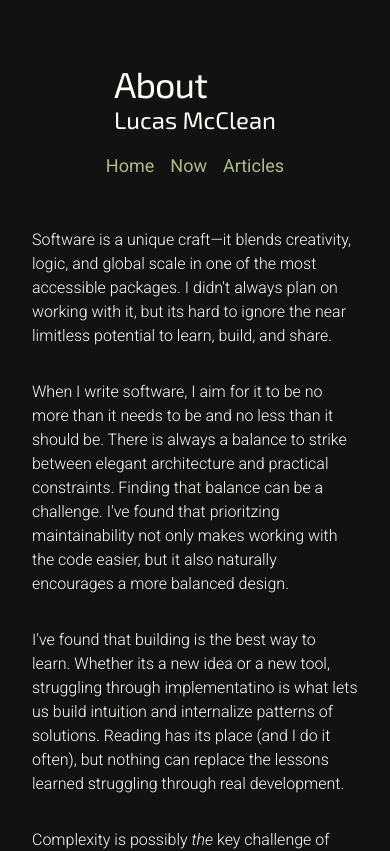
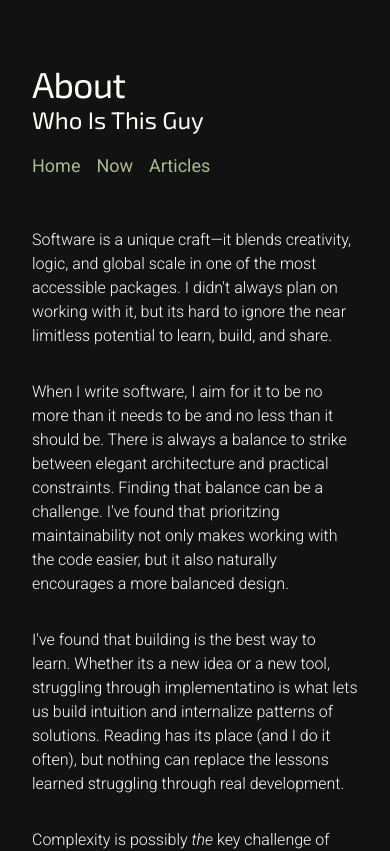
Before and after one commit to lucasmcclean/portfolio, a SvelteKit app: page /about in a window 390 px wide. Shown: the top 851 px of the page. Built offline with nearby package versions, Linux system fonts and the light colour scheme; a web font is replaced by a local one.

Commit message:
feat(headers): style to align start rather than center on small screens

```diff
--- a/src/routes/+page.svelte
+++ b/src/routes/+page.svelte
@@ -44,7 +44,7 @@
 <div class="xs:text-lg mx-auto flex max-w-2xl flex-col items-center px-8">
 	<a href="#main-content" class="sr-only focus:not-sr-only">Skip to main content</a>
 
-	<header class="xs:self-start w-fit self-center pt-16 pb-0">
+	<header class="w-fit self-start pt-16 pb-0">
 		<h1 class="xs:text-6xl text-4xl font-semibold tracking-tight sm:text-7xl">Lucas McClean</h1>
 		<h2 class="xs:text-4xl flex justify-between text-2xl font-light ordinal sm:text-5xl">
 			Portfolio
@@ -55,7 +55,7 @@
 		</h2>
 	</header>
 
-	<nav class="xs:justify-start flex w-full justify-center py-4 text-lg sm:justify-between">
+	<nav class="flex w-full justify-start py-4 text-lg sm:justify-between">
 		<ul class="hidden gap-x-4 sm:flex">
 			<li>
 				<Link
--- a/src/routes/about/+page.svelte
+++ b/src/routes/about/+page.svelte
@@ -9,14 +9,14 @@
 <div class="xs:text-lg mx-auto flex max-w-2xl flex-col items-center px-8">
 	<a href="#main-content" class="sr-only focus:not-sr-only">Skip to main content</a>
 
-	<header class="xs:self-start w-fit self-center pt-16 pb-0">
+	<header class="w-fit self-start pt-16 pb-0">
 		<h1 class="xs:text-6xl text-4xl font-semibold tracking-tight sm:text-7xl">About</h1>
 		<h2 class="xs:text-4xl flex justify-between text-2xl font-light ordinal sm:text-5xl">
-			Lucas McClean
+			Who Is This Guy
 		</h2>
 	</header>
 
-	<nav class="xs:justify-start flex w-full justify-center py-4 text-lg sm:justify-between">
+	<nav class="flex w-full justify-start py-4 text-lg sm:justify-between">
 		<ul class="hidden gap-x-4 sm:flex">
 			<li><Link href="/">//LM</Link></li>
 		</ul>
--- a/src/routes/articles/+page.svelte
+++ b/src/routes/articles/+page.svelte
@@ -18,14 +18,14 @@
 <div class="xs:text-lg mx-auto flex max-w-2xl flex-col items-center px-8">
 	<a href="#main-content" class="sr-only focus:not-sr-only">Skip to main content</a>
 
-	<header class="xs:self-start w-fit self-center pt-16 pb-0">
+	<header class="w-fit self-start pt-16 pb-0">
 		<h1 class="xs:text-6xl text-4xl font-semibold tracking-tight sm:text-7xl">Articles</h1>
 		<h2 class="xs:text-4xl flex justify-between text-2xl font-light ordinal sm:text-5xl">
-			on Tech & Philosophy
+			On Tech & Philosophy
 		</h2>
 	</header>
 
-	<nav class="xs:justify-start flex w-full justify-center py-4 text-lg sm:justify-between">
+	<nav class="flex w-full justify-start py-4 text-lg sm:justify-between">
 		<ul class="hidden gap-x-4 sm:flex">
 			<li><Link href="/">//LM</Link></li>
 		</ul>
--- a/src/routes/now/+page.svelte
+++ b/src/routes/now/+page.svelte
@@ -9,14 +9,14 @@
 <div class="xs:text-lg mx-auto flex max-w-2xl flex-col items-center px-8">
 	<a href="#main-content" class="sr-only focus:not-sr-only">Skip to main content</a>
 
-	<header class="xs:self-start w-fit self-center pt-16 pb-0">
+	<header class="w-fit self-start pt-16 pb-0">
 		<h1 class="xs:text-6xl text-4xl font-semibold tracking-tight sm:text-7xl">Now</h1>
 		<h2 class="xs:text-4xl flex justify-between text-2xl font-light ordinal sm:text-5xl">
-			Current Goings-On
+			My Current Goings-On
 		</h2>
 	</header>
 
-	<nav class="xs:justify-start flex w-full justify-center py-4 text-lg sm:justify-between">
+	<nav class="flex w-full justify-start py-4 text-lg sm:justify-between">
 		<ul class="hidden gap-x-4 sm:flex">
 			<li><Link href="/">//LM</Link></li>
 		</ul>
```
